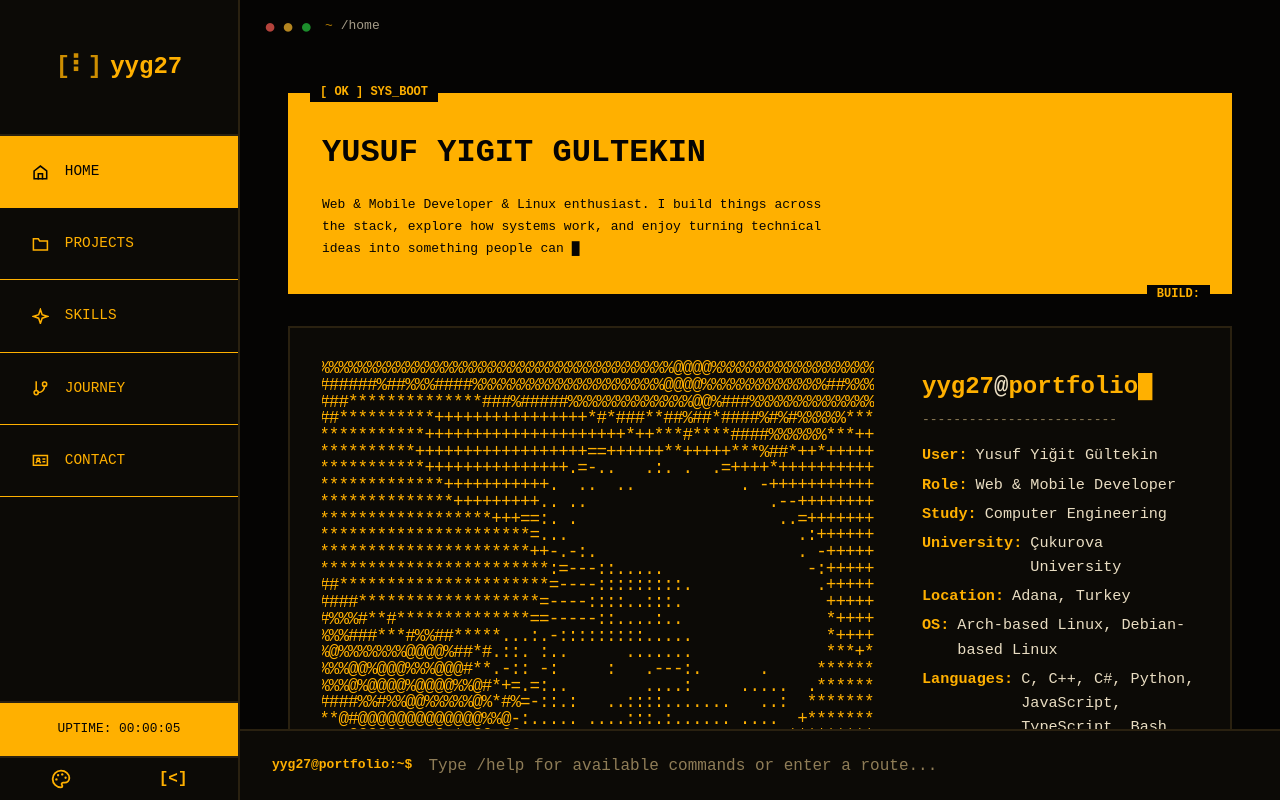
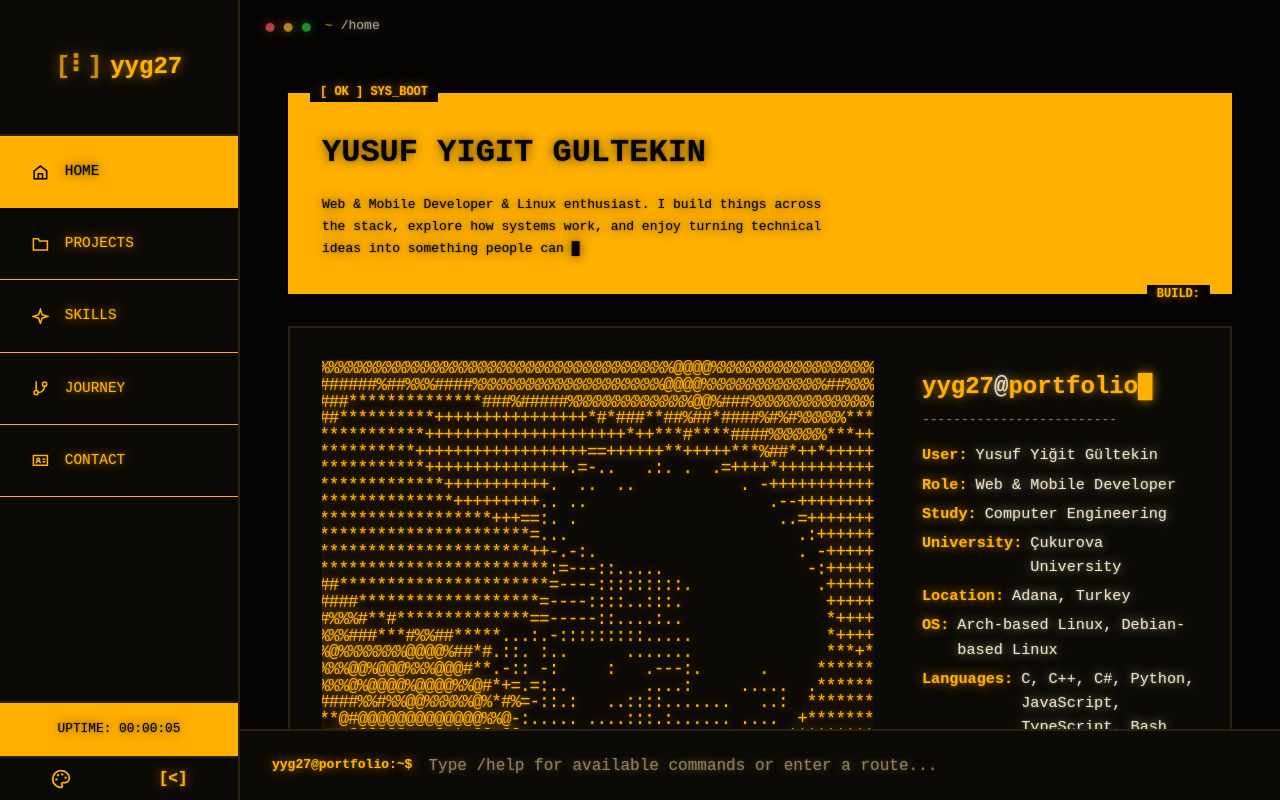
Before and after one commit to yyg27/tui-portfolio, a React (Vite) app: page / in a window 1280 px wide. Built offline with nearby package versions, Linux system fonts and the light colour scheme.

Commit message:
feat: add crt text glow, themed selection and press feedback

```diff
--- a/src/styles/globals.css
+++ b/src/styles/globals.css
@@ -24,3 +24,37 @@ body {
 *::-webkit-scrollbar {
     display: none;
 }
+
+/* CRT phosphor glow on dark themes: each text glows in its own colour (idea from cyberspace.online) */
+:root:not([data-theme="emerald"], [data-theme="coral"], [data-theme="royal"], [data-theme="gruvbox"], [data-theme="violet"], [data-theme="wine"], [data-theme="mimosa"]) body * {
+    text-shadow:
+        0 0 2px color-mix(in srgb, currentColor 50%, transparent),
+        0 0 12px color-mix(in srgb, currentColor 65%, transparent);
+}
+
+/* no glow on dark text sitting on accent fills, where it would only smudge */
+[class*="_intro_"] *,
+[class*="_cardHeader_"] *,
+[class*="_statusBlink_"],
+[class*="_clock_"],
+[class*="_active_"],
+[class*="_active_"] *,
+a:hover,
+a:hover *,
+button:hover,
+::selection {
+    text-shadow: none !important;
+}
+
+
+/* selected text uses the theme instead of the browser's blue */
+::selection {
+    background: var(--accent);
+    color: var(--background);
+}
+
+/* buttons and links sink 1px while pressed, like a keyboard key */
+button:active,
+a:active {
+    transform: translateY(1px);
+}
```
